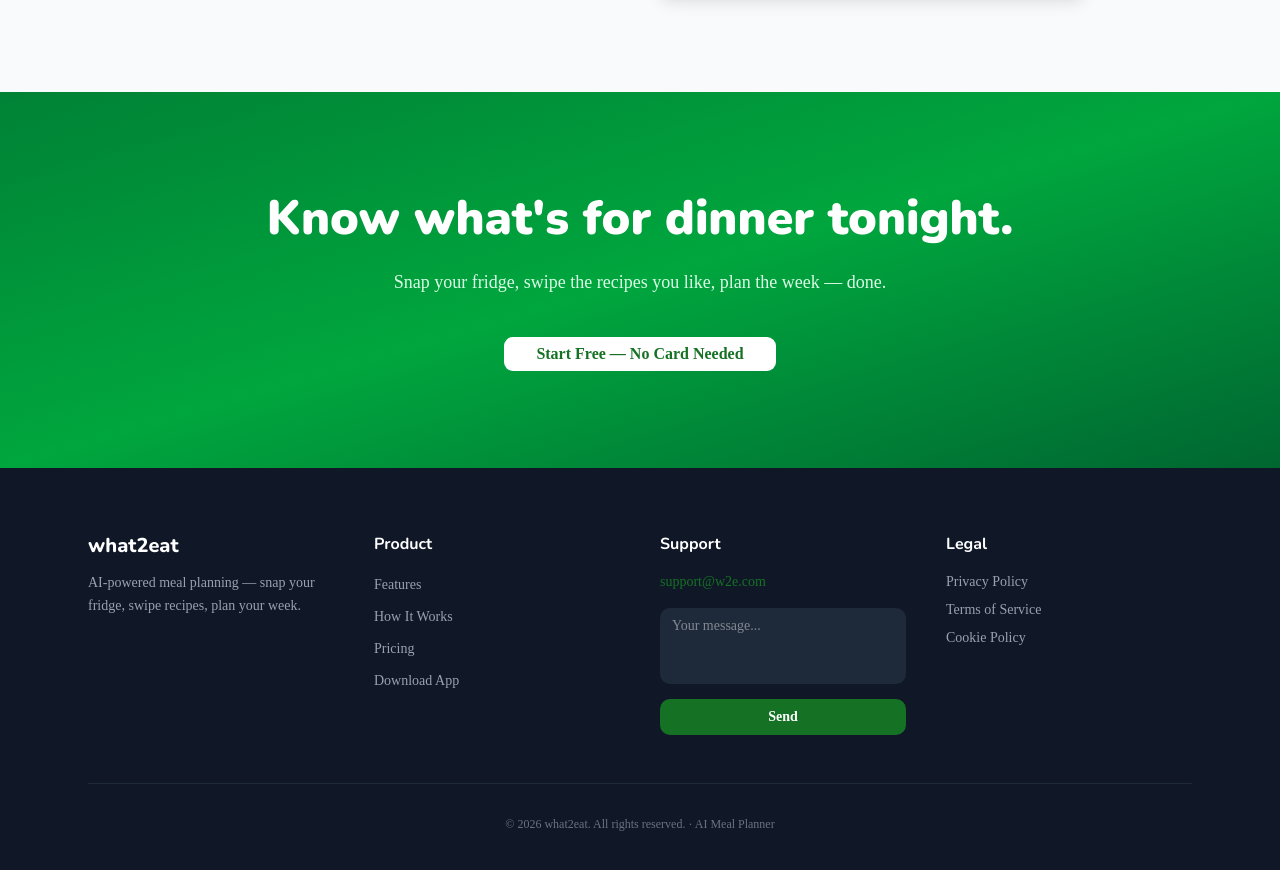
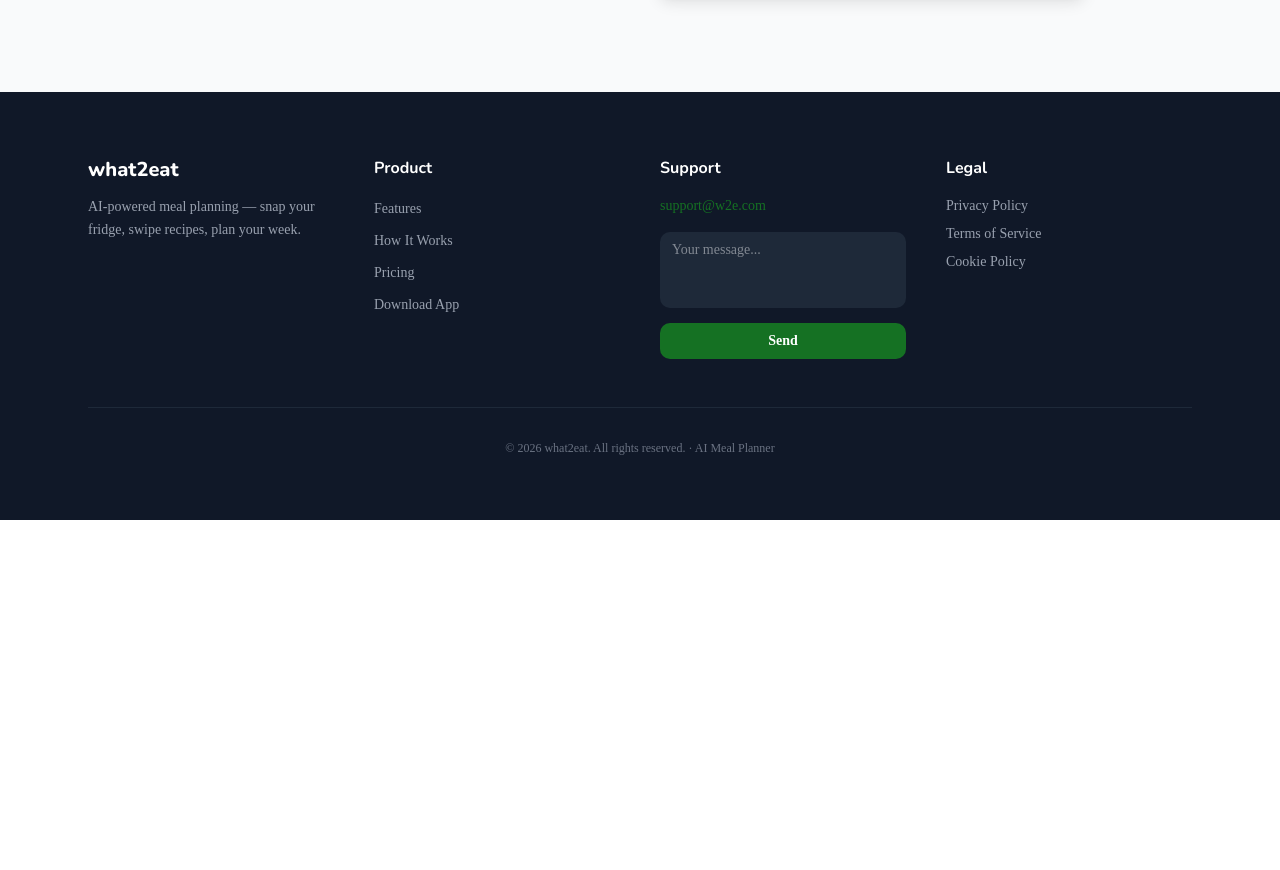
Before and after one commit to TashaD16/landing-what2eat, a Next.js app: page / in a window 1280 px wide. Shown: the part 6216-7086 px from the top of the page. After the commit the page ends 6736 px from the top, so only its background shows below. Built offline with nearby package versions, Linux system fonts and the light colour scheme.

Commit message:
fix(page): remove CtaBanner (second banner)
Co-Authored-By: Claude Sonnet 4.6 <noreply@anthropic.com>

```diff
--- a/app/page.tsx
+++ b/app/page.tsx
@@ -7,7 +7,6 @@ import HowItWorks from "@/components/how-it-works";
 import TinderBanner from "@/components/tinder-banner";
 import Benefits from "@/components/benefits";
 import Pricing from "@/components/pricing";
-import CtaBanner from "@/components/cta-banner";
 import Footer from "@/components/footer";
 
 export default function Home() {
@@ -23,7 +22,6 @@ export default function Home() {
         <TinderBanner />
         <Benefits />
         <Pricing />
-        <CtaBanner />
       </main>
       <Footer />
     </>
```
